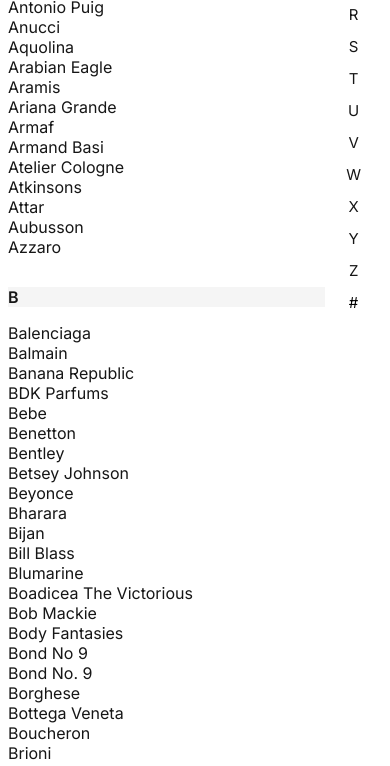
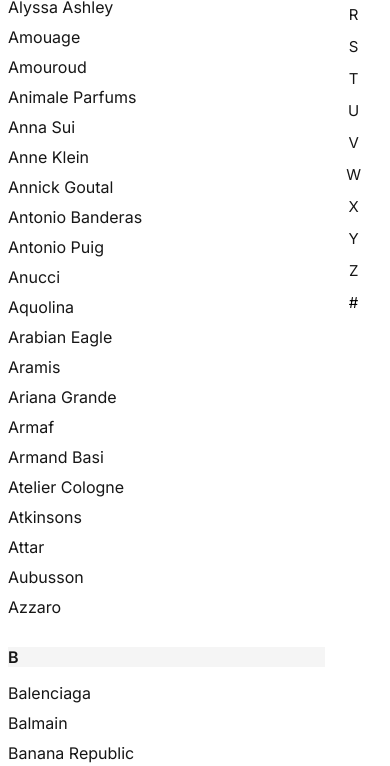
Before and after one commit to PintyaPintya/alphabet-grid, a plain HTML site: page index.html in a window 390 px wide. Shown: the part 726-1492 px from the top of the page. Drawn offline with Linux system fonts and the light colour scheme.

Commit message:
added margin on mobile view

```diff
--- a/style.css
+++ b/style.css
@@ -154,7 +154,7 @@ hr{
   .alphabet h3{
     background-color: #f5f5f5;
   }
-  .brands span{
+  .brands a{
     margin-top: 10px;
   }
 }
```
